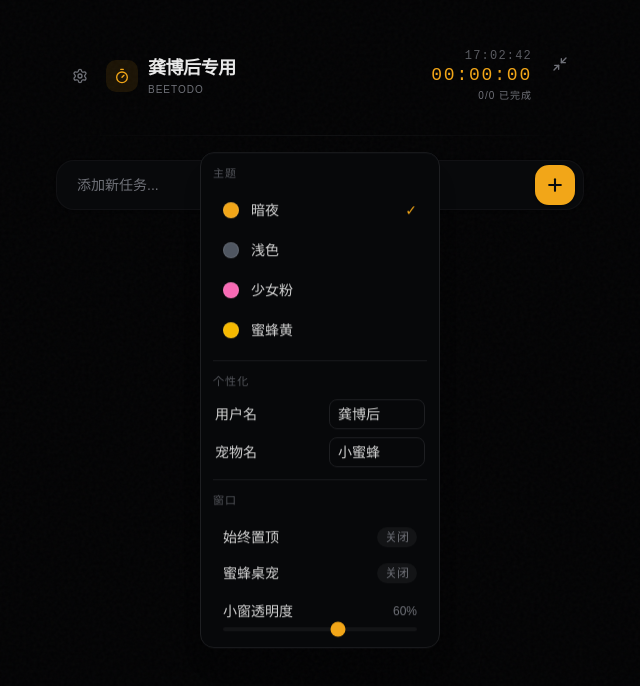
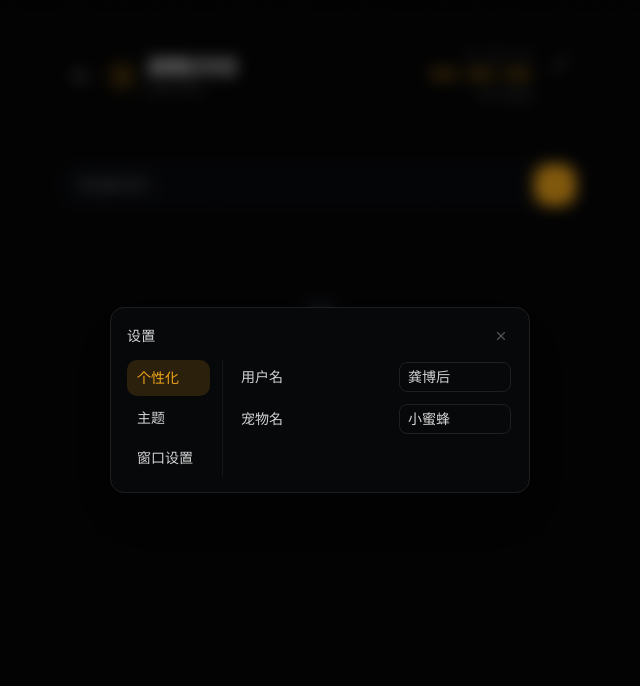
Before and after one commit to Linmoqian/BeeTodo, a React (Vite) app: page / in a window 1280 px wide. Both pictures are taken after a click on the button 400 px from the left and 75 px from the top of the page. Shown: the top 686 px of the page, without its empty margins (320-960 px from the left). Built offline with nearby package versions, Linux system fonts and the light colour scheme.

Commit message:
feat(settings): 设置改为可拖拽弹窗并增加侧边栏分组
- 设置从居中浮动面板改为带遮罩的模态弹窗，标题栏可拖拽移动
- 左侧增加侧边栏，按个性化/主题/窗口设置三个分组切换
- 选择主题不再自动关闭弹窗，便于即时预览

```diff
--- a/src/components/ThemeSettings.tsx
+++ b/src/components/ThemeSettings.tsx
@@ -1,5 +1,6 @@
-import { useState, useRef, useEffect } from "react";
-import { Settings } from "lucide-react";
+import { useState, useEffect, useRef } from "react";
+import type { MouseEvent as ReactMouseEvent } from "react";
+import { Settings, X } from "lucide-react";
 import { invoke } from "@tauri-apps/api/core";
 import { THEMES, useTheme } from "../hooks/useTheme";
 import { closePetWindow, openPetWindow } from "../lib/petWindow";
@@ -12,6 +13,14 @@ interface AppSettings {
   petName: string;
 }
 
+type SettingsTab = "personal" | "theme" | "window";
+
+const SETTINGS_TABS: { id: SettingsTab; label: string }[] = [
+  { id: "personal", label: "个性化" },
+  { id: "theme", label: "主题" },
+  { id: "window", label: "窗口设置" },
+];
+
 export function ThemeSettings({ onOpacityChange, onSettingsChange }: { onOpacityChange?: (v: number) => void; onSettingsChange?: (s: AppSettings) => void }) {
   const { theme, setTheme } = useTheme();
   const [open, setOpen] = useState(false);
@@ -20,8 +29,40 @@ export function ThemeSettings({ onOpacityChange, onSettingsChange }: { onOpacity
   const [petEnabled, setPetEnabled] = useState(false);
   const [userName, setUserName] = useState("龚博后");
   const [petName, setPetName] = useState("小蜜蜂");
-  const panelRef = useRef<HTMLDivElement>(null);
-  const btnRef = useRef<HTMLButtonElement>(null);
+  const [activeTab, setActiveTab] = useState<SettingsTab>("personal");
+  const [dragOffset, setDragOffset] = useState({ x: 0, y: 0 });
+  const dragState = useRef<{ startX: number; startY: number; origX: number; origY: number } | null>(null);
+
+  useEffect(() => {
+    if (!open) return;
+    const onMove = (e: MouseEvent) => {
+      const ds = dragState.current;
+      if (!ds) return;
+      setDragOffset({
+        x: ds.origX + (e.clientX - ds.startX),
+        y: ds.origY + (e.clientY - ds.startY),
+      });
+    };
+    const onUp = () => {
+      dragState.current = null;
+    };
+    window.addEventListener("mousemove", onMove);
+    window.addEventListener("mouseup", onUp);
+    return () => {
+      window.removeEventListener("mousemove", onMove);
+      window.removeEventListener("mouseup", onUp);
+    };
+  }, [open]);
+
+  const onHeaderMouseDown = (e: ReactMouseEvent) => {
+    if (e.button !== 0) return;
+    dragState.current = {
+      startX: e.clientX,
+      startY: e.clientY,
+      origX: dragOffset.x,
+      origY: dragOffset.y,
+    };
+  };
 
   useEffect(() => {
     invoke<AppSettings>("get_settings")
@@ -37,21 +78,6 @@ export function ThemeSettings({ onOpacityChange, onSettingsChange }: { onOpacity
         console.error("Failed to load settings", error);
       });
   }, []);
-
-  useEffect(() => {
-    function handleClickOutside(e: MouseEvent) {
-      if (
-        panelRef.current &&
-        !panelRef.current.contains(e.target as Node) &&
-        btnRef.current &&
-        !btnRef.current.contains(e.target as Node)
-      ) {
-        setOpen(false);
-      }
-    }
-    if (open) document.addEventListener("mousedown", handleClickOutside);
-    return () => document.removeEventListener("mousedown", handleClickOutside);
-  }, [open]);
 
   const toggleAlwaysOnTop = async () => {
     const enabled = !alwaysOnTop;
@@ -85,7 +111,6 @@ export function ThemeSettings({ onOpacityChange, onSettingsChange }: { onOpacity
   return (
     <div className="relative">
       <button
-        ref={btnRef}
         onClick={() => setOpen((o) => !o)}
         className="flex h-8 w-8 items-center justify-center rounded-lg transition-colors hover:bg-[var(--settings-btn-hover)]"
         aria-label="设置"
@@ -95,20 +120,100 @@ export function ThemeSettings({ onOpacityChange, onSettingsChange }: { onOpacity
 
       {open && (
         <div
-          ref={panelRef}
-          className="settings-panel fixed left-1/2 top-1/2 z-50 w-60 -translate-x-1/2 -translate-y-1/2 rounded-xl border border-[var(--settings-border)] bg-[var(--settings-bg)] p-3 shadow-xl backdrop-blur-xl"
+          className="fixed inset-0 z-50 flex items-center justify-center bg-black/40 p-4 backdrop-blur-sm"
+          onClick={() => setOpen(false)}
         >
-          <p className="mb-2.5 text-[11px] font-medium uppercase tracking-widest text-[var(--settings-label)]">
-            主题
+          <div
+            className="settings-panel w-[420px] rounded-xl border border-[var(--settings-border)] bg-[var(--settings-bg)] p-4 shadow-2xl"
+            style={{ transform: `translate(${dragOffset.x}px, ${dragOffset.y}px)` }}
+            onClick={(e) => e.stopPropagation()}
+          >
+            <div
+              className="mb-3 flex cursor-move select-none items-center justify-between"
+              onMouseDown={onHeaderMouseDown}
+            >
+              <p className="text-sm font-medium tracking-wide text-[var(--settings-text)]">
+                设置
               </p>
+              <button
+                onMouseDown={(e) => e.stopPropagation()}
+                onClick={() => setOpen(false)}
+                className="flex h-6 w-6 cursor-pointer items-center justify-center rounded-md text-[var(--settings-label)] transition-colors hover:bg-[var(--settings-item-hover)] hover:text-[var(--settings-text)]"
+                aria-label="关闭设置"
+              >
+                <X size={14} />
+              </button>
+            </div>
+
+            <div className="flex gap-4">
+              {/* 侧边栏 */}
+              <nav className="flex w-24 shrink-0 flex-col gap-1 border-r border-[var(--settings-border)]/60 pr-3">
+                {SETTINGS_TABS.map((tab) => (
+                  <button
+                    key={tab.id}
+                    onClick={() => setActiveTab(tab.id)}
+                    className={`rounded-lg px-2.5 py-2 text-left text-sm transition-colors ${
+                      activeTab === tab.id
+                        ? "bg-primary/15 font-medium text-[var(--settings-check)]"
+                        : "text-[var(--settings-text)] hover:bg-[var(--settings-item-hover)]"
+                    }`}
+                  >
+                    {tab.label}
+                  </button>
+                ))}
+              </nav>
+
+              {/* 内容区 */}
+              <div className="min-w-0 flex-1">
+                {activeTab === "personal" && (
+                  <div className="flex flex-col gap-3 px-0.5 pt-0.5">
+                    <div className="flex items-center gap-2">
+                      <span className="shrink-0 text-sm text-[var(--settings-text)]">用户名</span>
+                      <input
+                        type="text"
+                        value={userName}
+                        maxLength={10}
+                        onChange={async (e) => {
+                          const v = e.target.value;
+                          setUserName(v);
+                          try {
+                            const settings = await invoke<AppSettings>("set_user_name", { name: v });
+                            onSettingsChange?.(settings);
+                          } catch (error) {
+                            console.error("Failed to set user name", error);
+                          }
+                        }}
+                        className="ml-auto w-28 rounded-md border border-[var(--settings-border)] bg-transparent px-2 py-1 text-sm text-[var(--settings-text)] outline-none focus:border-primary"
+                      />
+                    </div>
+                    <div className="flex items-center gap-2">
+                      <span className="shrink-0 text-sm text-[var(--settings-text)]">宠物名</span>
+                      <input
+                        type="text"
+                        value={petName}
+                        maxLength={10}
+                        onChange={async (e) => {
+                          const v = e.target.value;
+                          setPetName(v);
+                          try {
+                            const settings = await invoke<AppSettings>("set_pet_name", { name: v });
+                            onSettingsChange?.(settings);
+                          } catch (error) {
+                            console.error("Failed to set pet name", error);
+                          }
+                        }}
+                        className="ml-auto w-28 rounded-md border border-[var(--settings-border)] bg-transparent px-2 py-1 text-sm text-[var(--settings-text)] outline-none focus:border-primary"
+                      />
+                    </div>
+                  </div>
+                )}
+
+                {activeTab === "theme" && (
                   <div className="flex flex-col gap-1">
                     {THEMES.map((t) => (
                       <button
                         key={t.id}
-                onClick={() => {
-                  setTheme(t.id);
-                  setOpen(false);
-                }}
+                        onClick={() => setTheme(t.id)}
                         className="flex items-center gap-3 rounded-lg px-2.5 py-2 text-left text-sm transition-colors hover:bg-[var(--settings-item-hover)]"
                       >
                         <span
@@ -126,58 +231,10 @@ export function ThemeSettings({ onOpacityChange, onSettingsChange }: { onOpacity
                       </button>
                     ))}
                   </div>
+                )}
 
-          <div className="my-3 h-px bg-[var(--settings-border)]/80" />
-
-          <p className="mb-2.5 text-[11px] font-medium uppercase tracking-widest text-[var(--settings-label)]">
-            个性化
-          </p>
-          <div className="flex flex-col gap-2 px-0.5">
-            <div className="flex items-center gap-2">
-              <span className="text-[var(--settings-text)] text-sm shrink-0">用户名</span>
-              <input
-                type="text"
-                value={userName}
-                maxLength={10}
-                onChange={async (e) => {
-                  const v = e.target.value;
-                  setUserName(v);
-                  try {
-                    const settings = await invoke<AppSettings>("set_user_name", { name: v });
-                    onSettingsChange?.(settings);
-                  } catch (error) {
-                    console.error("Failed to set user name", error);
-                  }
-                }}
-                className="ml-auto w-24 rounded-md border border-[var(--settings-border)] bg-transparent px-2 py-1 text-sm text-[var(--settings-text)] outline-none focus:border-primary"
-              />
-            </div>
-            <div className="flex items-center gap-2">
-              <span className="text-[var(--settings-text)] text-sm shrink-0">宠物名</span>
-              <input
-                type="text"
-                value={petName}
-                maxLength={10}
-                onChange={async (e) => {
-                  const v = e.target.value;
-                  setPetName(v);
-                  try {
-                    const settings = await invoke<AppSettings>("set_pet_name", { name: v });
-                    onSettingsChange?.(settings);
-                  } catch (error) {
-                    console.error("Failed to set pet name", error);
-                  }
-                }}
-                className="ml-auto w-24 rounded-md border border-[var(--settings-border)] bg-transparent px-2 py-1 text-sm text-[var(--settings-text)] outline-none focus:border-primary"
-              />
-            </div>
-          </div>
-
-          <div className="my-3 h-px bg-[var(--settings-border)]/80" />
-
-          <p className="mb-2.5 text-[11px] font-medium uppercase tracking-widest text-[var(--settings-label)]">
-            窗口
-          </p>
+                {activeTab === "window" && (
+                  <div className="flex flex-col gap-1">
                     <button
                       onClick={() => void toggleAlwaysOnTop()}
                       className="flex w-full items-center rounded-lg px-2.5 py-2 text-sm transition-colors hover:bg-[var(--settings-item-hover)]"
@@ -210,10 +267,10 @@ export function ThemeSettings({ onOpacityChange, onSettingsChange }: { onOpacity
                       </span>
                     </button>
 
-          <div className="mt-1.5 flex flex-col gap-1.5 px-2.5 py-1">
+                    <div className="mt-1 flex flex-col gap-1.5 px-2.5 py-1.5">
                       <div className="flex items-center justify-between">
-              <span className="text-[var(--settings-text)] text-sm">小窗透明度</span>
-              <span className="text-xs text-muted-foreground tabular-nums">{compactOpacity}%</span>
+                        <span className="text-sm text-[var(--settings-text)]">小窗透明度</span>
+                        <span className="text-xs tabular-nums text-muted-foreground">{compactOpacity}%</span>
                       </div>
                       <input
                         type="range"
@@ -236,5 +293,10 @@ export function ThemeSettings({ onOpacityChange, onSettingsChange }: { onOpacity
                   </div>
                 )}
               </div>
+            </div>
+          </div>
+        </div>
+      )}
+    </div>
   );
 }
```
Lines whose indentation alone changed are shown as unchanged.
